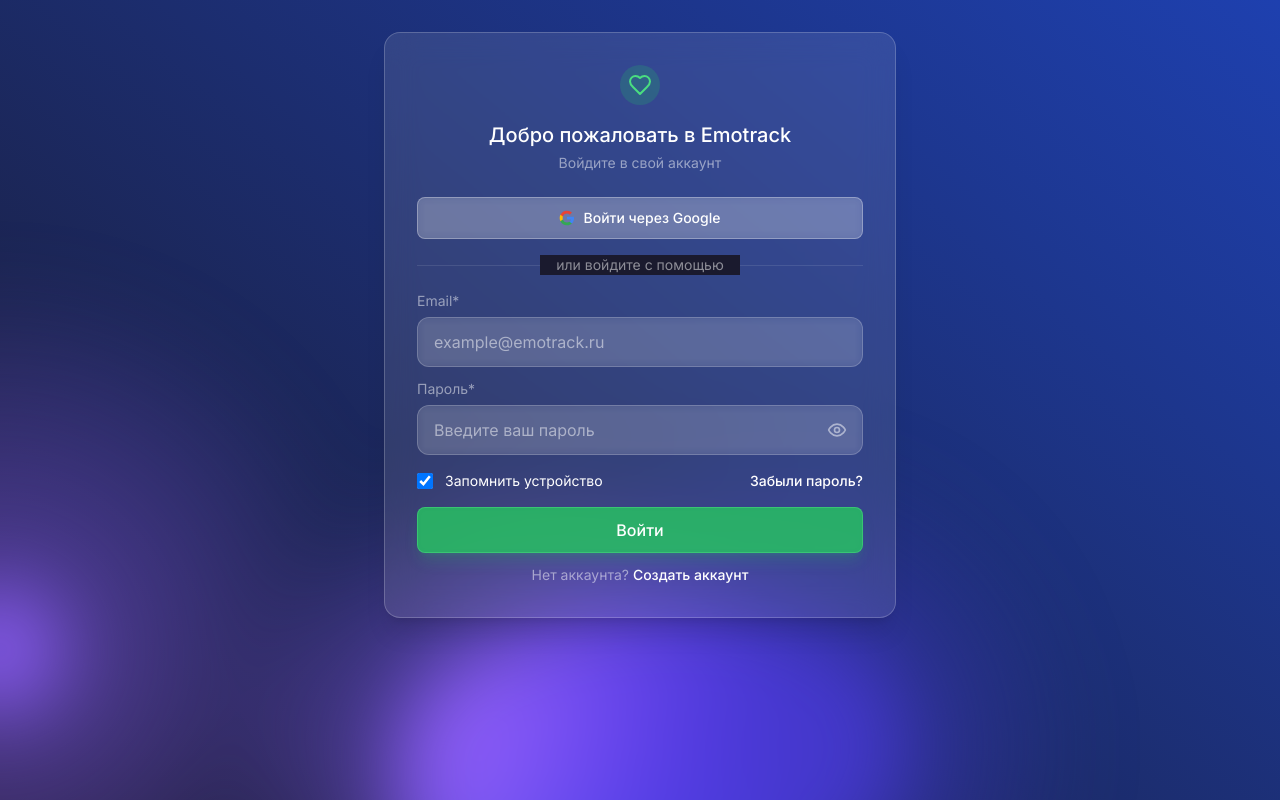
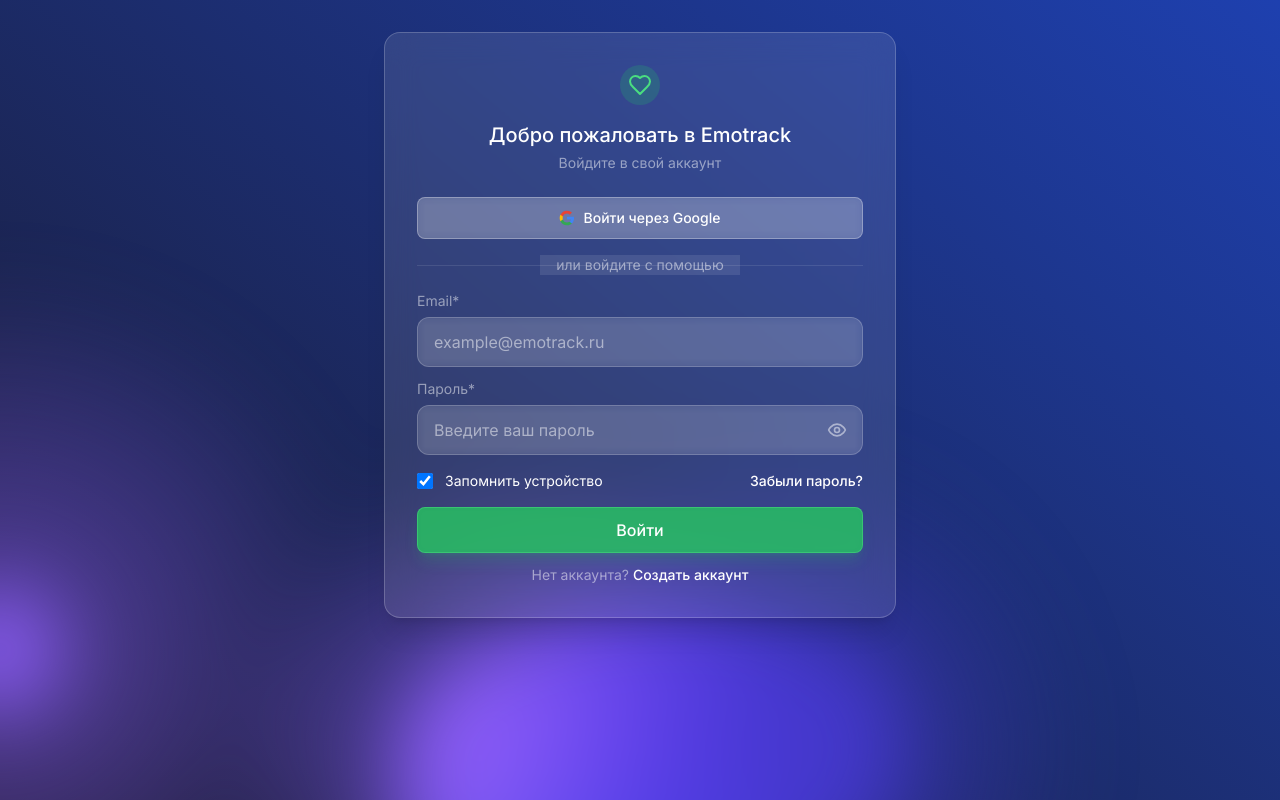
Before and after one commit to ZhandosBaimanov/emotrack, a React (Vite) app in the folder front/: page /login in a window 1280 px wide. Built offline with nearby package versions, Linux system fonts and the light colour scheme.

Commit message:
feat: add Login page component with email/password authentication, state management, and role-based navigation.

```diff
--- a/front/src/pages/Login.jsx
+++ b/front/src/pages/Login.jsx
@@ -115,11 +115,11 @@
 									<div className='absolute inset-0 flex items-center'>
 										<div className='w-full border-t border-white/10'></div>
 									</div>
-									<div className='relative flex justify-center text-sm'>
-										<span className='px-4 bg-[#1a1a2e] text-white/50'>
-											или войдите с помощью
-										</span>
-									</div>
+							<div className='relative flex justify-center text-sm'>
+								<span className='px-4 bg-white/10 text-white/50'>
+									или войдите с помощью
+								</span>
+							</div>
 								</div>
 
 								{/* Error Message */}
```
